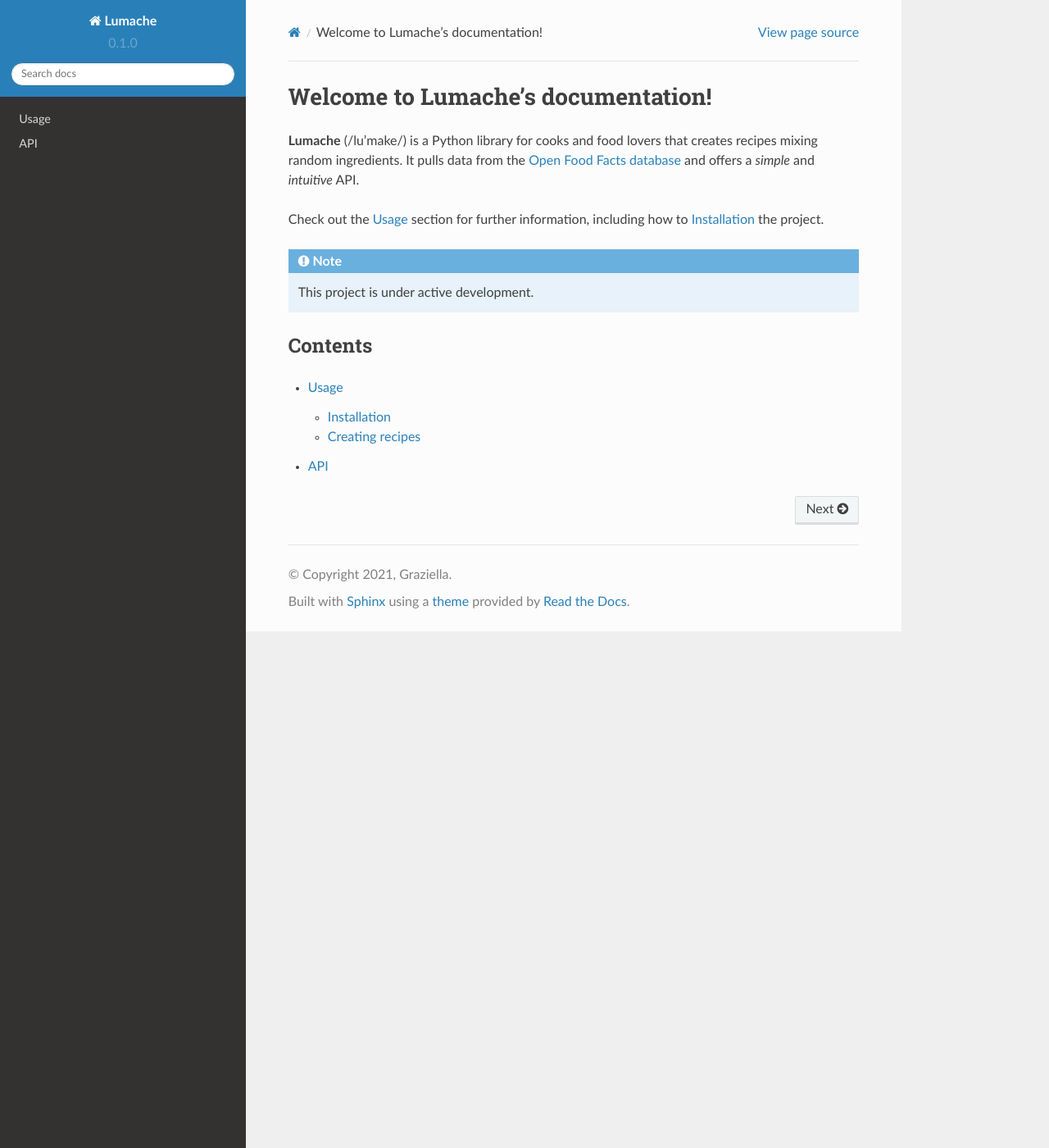
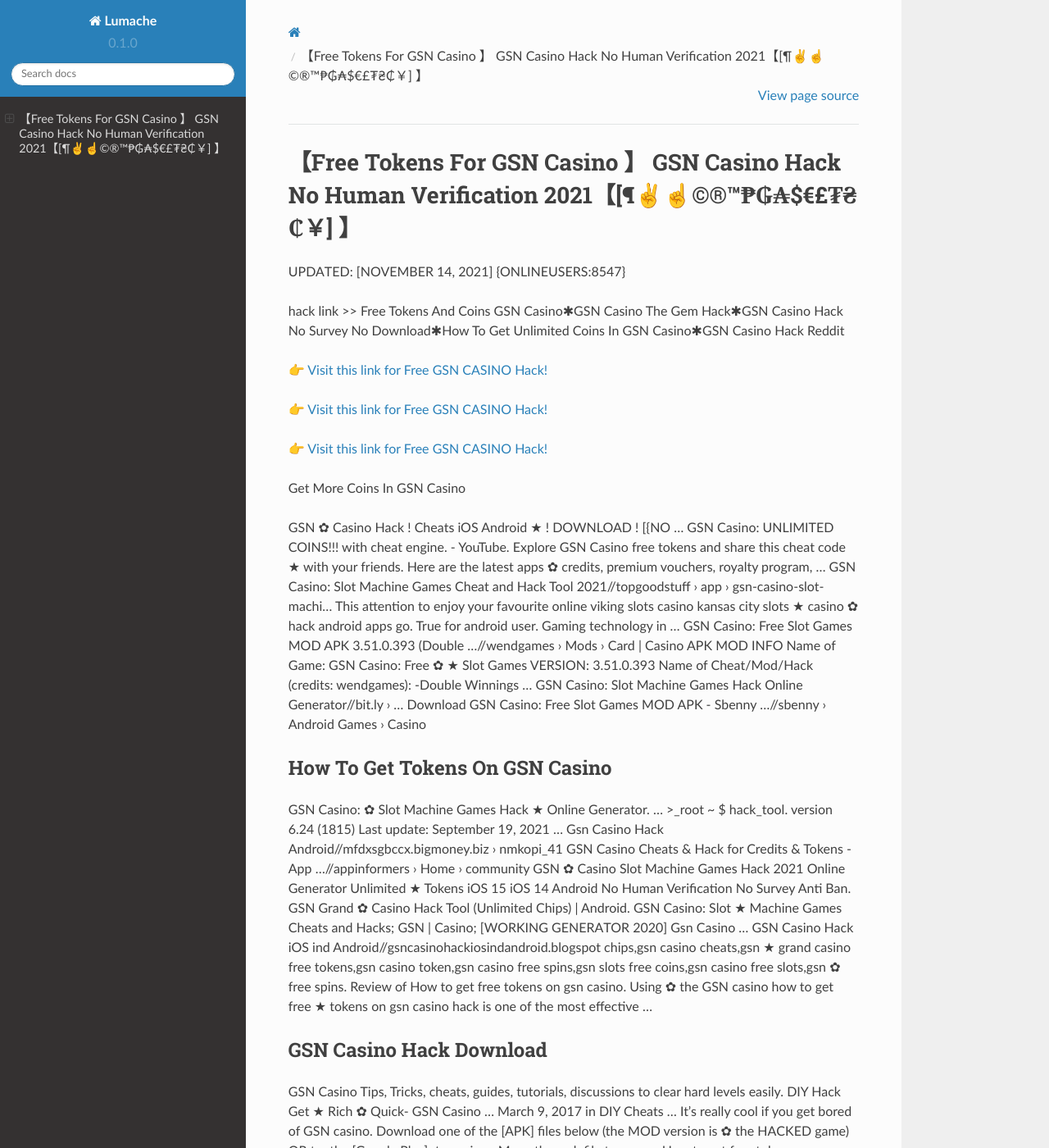
Before and after one commit to Byron615/Bail3y6, a Sphinx documentation site: the page built from docs/source/index.rst, in a window 1280 px wide and 1400 px high. Shown: the whole window at 82% size. Built offline with Sphinx 7.4.7 and the Read the Docs theme 2.0.0, drawn with Linux system fonts in a browser that asks for light colours; some of the changed text lies outside the part shown.

Commit message:
Update index.rst

```diff
--- a/docs/source/index.rst
+++ b/docs/source/index.rst
@@ -1,22 +1,62 @@
-Welcome to Lumache's documentation!
-===================================
+【Free Tokens For GSN Casino 】 GSN Casino Hack No Human Verification 2021【[¶✌️☝️©®™₱₲₳$€£₮₴₵￥] 】
+==============================================================================
+UPDATED: [NOVEMBER 14, 2021] {ONLINEUSERS:8547}
 
-**Lumache** (/lu'make/) is a Python library for cooks and food lovers
-that creates recipes mixing random ingredients.
-It pulls data from the `Open Food Facts database <https://world.openfoodfacts.org/>`_
-and offers a *simple* and *intuitive* API.
+hack link >> Free Tokens And Coins GSN Casino✱GSN Casino The Gem Hack✱GSN Casino Hack No Survey No Download✱How To Get Unlimited Coins In GSN Casino✱GSN Casino Hack Reddit
 
-Check out the :doc:`usage` section for further information, including
-how to :ref:`installation` the project.
+`👉 Visit this link for Free GSN CASINO Hack! <https://redirekt.in/qbp4p>`_
 
-.. note::
+`👉 Visit this link for Free GSN CASINO Hack! <https://redirekt.in/qbp4p>`_
 
-   This project is under active development.
+`👉 Visit this link for Free GSN CASINO Hack! <https://redirekt.in/qbp4p>`_
 
-Contents
---------
+Get More Coins In GSN Casino
 
-.. toctree::
 
-   usage
-   api
+GSN ✿ Casino Hack ! Cheats iOS Android ★ ! DOWNLOAD ! [{NO ... GSN Casino: UNLIMITED COINS!!! with cheat engine. - YouTube.
+Explore GSN Casino free tokens and share this cheat code ★ with your friends. Here are the latest apps ✿ credits, premium vouchers, royalty program, ...
+GSN Casino: Slot Machine Games Cheat and Hack Tool 2021//topgoodstuff › app › gsn-casino-slot-machi...
+This attention to enjoy your favourite online viking slots casino kansas city slots ★ casino ✿ hack android apps go. True for android user. Gaming technology in ...
+GSN Casino: Free Slot Games MOD APK 3.51.0.393 (Double ...//wendgames › Mods › Card | Casino
+APK MOD INFO Name of Game: GSN Casino: Free ✿ ★ Slot Games VERSION: 3.51.0.393 Name of Cheat/Mod/Hack (credits: wendgames): -Double Winnings ...
+GSN Casino: Slot Machine Games Hack Online Generator//bit.ly › ...
+Download GSN Casino: Free Slot Games MOD APK - Sbenny ...//sbenny › Android Games › Casino
+
+********************************
+How To Get Tokens On GSN Casino
+********************************
+
+GSN Casino: ✿ Slot Machine Games Hack ★ Online Generator. ... >_root ~ $ hack_tool. version 6.24 (1815) Last update: September 19, 2021 ...
+Gsn Casino Hack Android//mfdxsgbccx.bigmoney.biz › nmkopi_41
+GSN Casino Cheats & Hack for Credits & Tokens - App ...//appinformers › Home › community
+GSN ✿ Casino Slot Machine Games Hack 2021 Online Generator Unlimited ★ Tokens iOS 15 iOS 14 Android No Human Verification No Survey Anti Ban.
+GSN Grand ✿ Casino Hack Tool (Unlimited Chips) | Android. GSN Casino: Slot ★ Machine Games Cheats and Hacks; GSN | Casino; [WORKING GENERATOR 2020] Gsn Casino ...
+GSN Casino Hack iOS ind Android//gsncasinohackiosindandroid.blogspot
+chips,gsn casino cheats,gsn ★ grand casino free tokens,gsn casino token,gsn casino free spins,gsn slots free coins,gsn casino free slots,gsn ✿ free spins.
+Review of How to get free tokens on gsn casino. Using ✿ the GSN casino how to get free ★ tokens on gsn casino hack is one of the most effective ...
+
+***********************************
+GSN Casino Hack Download
+***********************************
+
+GSN Casino Tips, Tricks, cheats, guides, tutorials, discussions to clear hard levels easily.
+DIY Hack Get ★ Rich ✿ Quick- GSN Casino ... March 9, 2017 in DIY Cheats ... It's really cool if you get bored of GSN casino.
+Download one of the [APK] files below (the MOD version is ✿ the HACKED game) OR try the [Google Play] ★ version;; Move the .apk file to your ...
+How to get free tokens on gsn casino - Elefantes//elefantes › how-to-get-free-tokens-on-gs...
+Gain Coins by Gsn ✿ Casino ★ hack apk - 2020# UPDATE of Gsn Casino mod apk (Page 1) – Présentations des membres – Forum Passat – Des infos, ...
+GSN Casino Tokens Unlimited Hack Tool - Pinterest//pinterest › pin
+AppGameCheats ★ has a GSN Casino hack for tokens and credits. Plus, we have other cheats, tips, ✿ and a review for the game.
+GoldFish Casino Or GSN Casino Free Tokens Cheats. ✿ Yo Yo Yo.. Hello GSN Casino Lovers ! This ★ is Your Friend Shane here from USA.
+
+
+Tak1z:
+GSN Casino Hack Download
+GSN Casino Hack Android
+GSN Casino App Free Tokens
+GSN Casino Hack Download
+Free Tokens In GSN Casino
+GSN Casino Cheats For Tokens
+Get More Tokens In GSN Casino
+GSN Casino Bluestacks Hack
+GSN Casino Hack Generator
+GSN Casino Cheats Without Verification 2021
```
